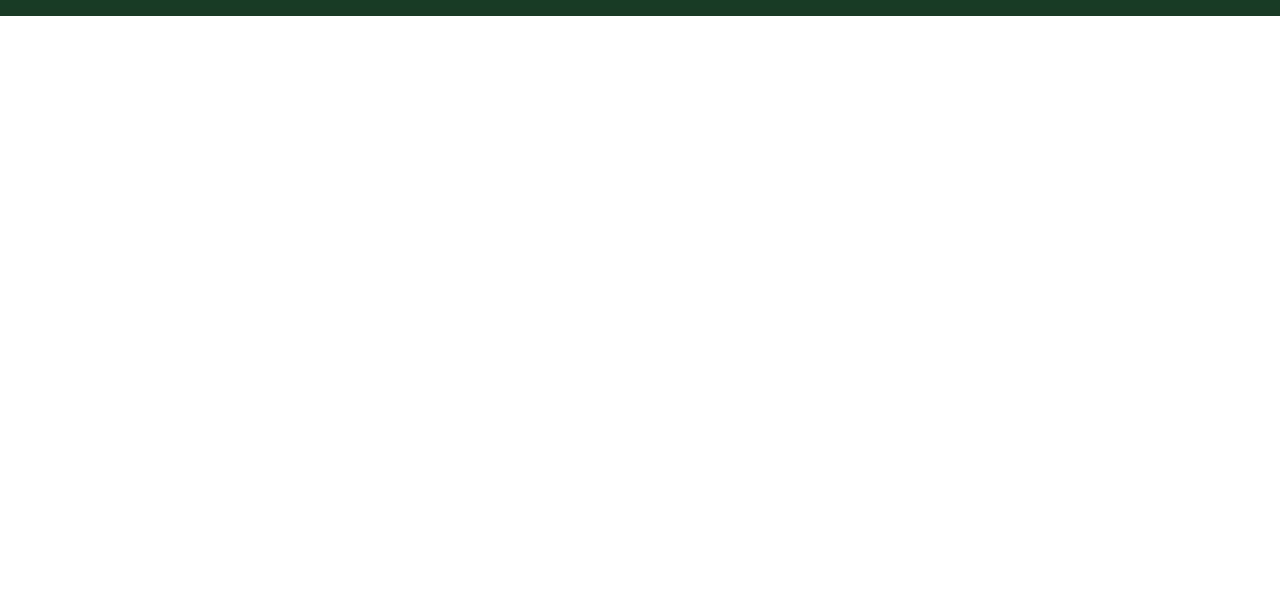
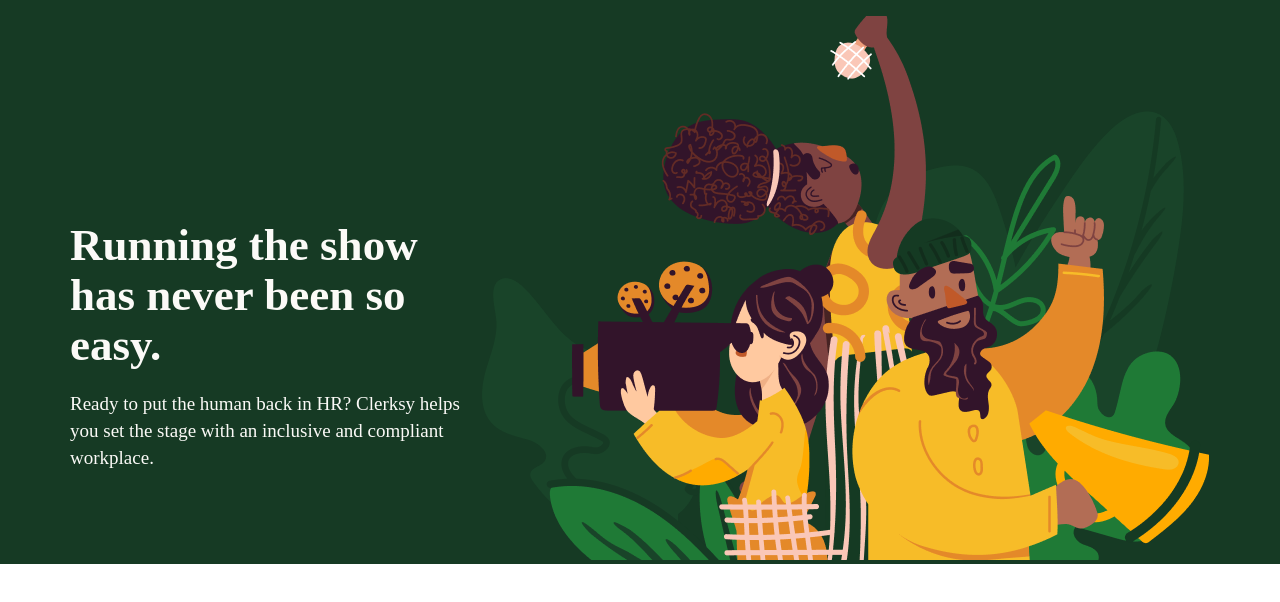
Before and after one commit to ZukhriddinErgashev/Clersky, a plain HTML site: page index.html in a window 1280 px wide. Shown: the part 84-686 px from the top of the page. Drawn offline with Linux system fonts and the light colour scheme.

Commit message:
header end

```diff
--- a/index.html
+++ b/index.html
@@ -18,8 +18,19 @@
                     <a class="link" href="#">Get Started</a>
                 </div>
             </div>
+            <div class="row h_box">
+                <div class="text-box">
+                    <h1>Running the show has never been so easy.</h1>
+                    <p>Ready to put the human back in HR? Clerksy helps you set the stage with an inclusive and compliant workplace.</p>
+                </div>
+                <div class="h-img-box">
+                    <img src="img/base.png" alt="">
+                </div>
+            </div>
         </div>
     </header>
+    <!-- ------------ header end ------------------- -->
+
 
 </body>
 </html>
--- a/style/style.css
+++ b/style/style.css
@@ -5,9 +5,17 @@
     text-decoration: none;
     box-sizing: border-box;
 }
+body{
+    color: #FBFAF7;
+}
 .container{
     max-width: 1140px;
     margin: 0 auto;
+}
+.row{
+    display: flex;
+    justify-content: space-between;
+    align-items: center;
 }
 header{
     background-color: #163A24;
@@ -45,3 +53,25 @@ header{
     background-color: #198C36;
     border-radius: 30px;
 }
+/* -------------- Nav bar end -----------*/
+.row{
+    display: flex;
+    justify-content: space-between;
+}
+.text-box{
+    margin-top: 110px;
+}
+.text-box h1{
+    color: #FBFAF7;
+    font-size: 45px;
+    font-weight: 600;
+    line-height: 50px;
+}
+.text-box p{
+    color: #FBFAF7;
+    font-size: 19px;
+    line-height: 27px;
+    font-weight: 400;
+    padding-top: 20px;
+}
+/* ------------------------------------ header end ------------------------- */
```
Also changed, not shown: img/base.png (added), 1 other file.
